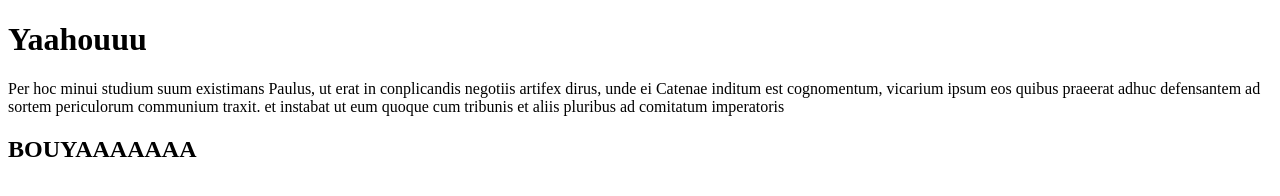
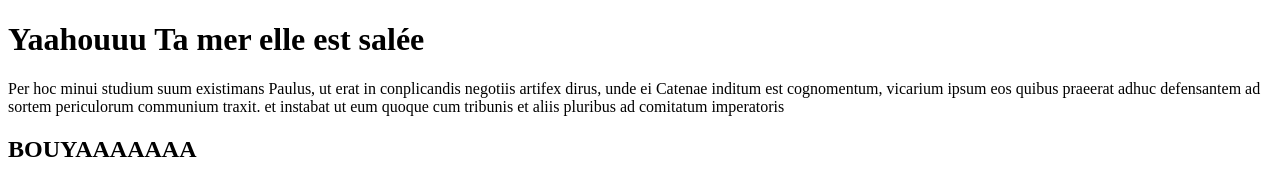
Before and after one commit to MrBreadz/dc2grp1, a plain HTML site: page index.html in a window 1280 px wide. Drawn offline with Linux system fonts and the light colour scheme.

Commit message:
C'est mieux maintenant

```diff
--- a/index.html
+++ b/index.html
@@ -9,7 +9,7 @@
 
 <body>
 
-    <h1>Yaahouuu</h1>
+    <h1>Yaahouuu Ta mer elle est salée</h1>
     <p>Per hoc minui studium suum existimans Paulus, ut erat in conplicandis negotiis artifex dirus, unde ei Catenae inditum est cognomentum, vicarium ipsum eos quibus praeerat adhuc defensantem ad sortem periculorum communium traxit. et instabat ut eum quoque cum tribunis et aliis pluribus ad comitatum imperatoris</p>
     <h2>BOUYAAAAAAA</h2>
 </body>
```
